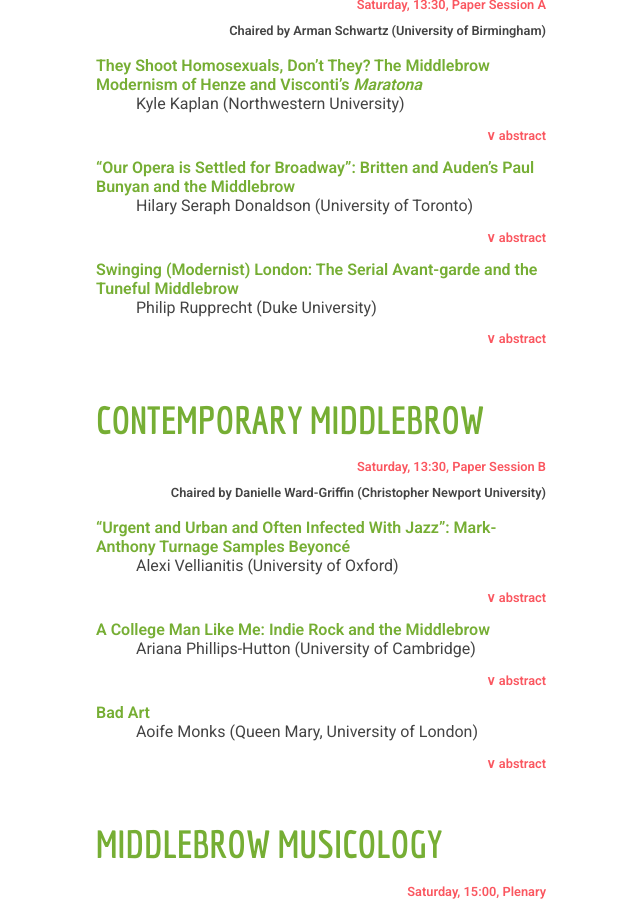
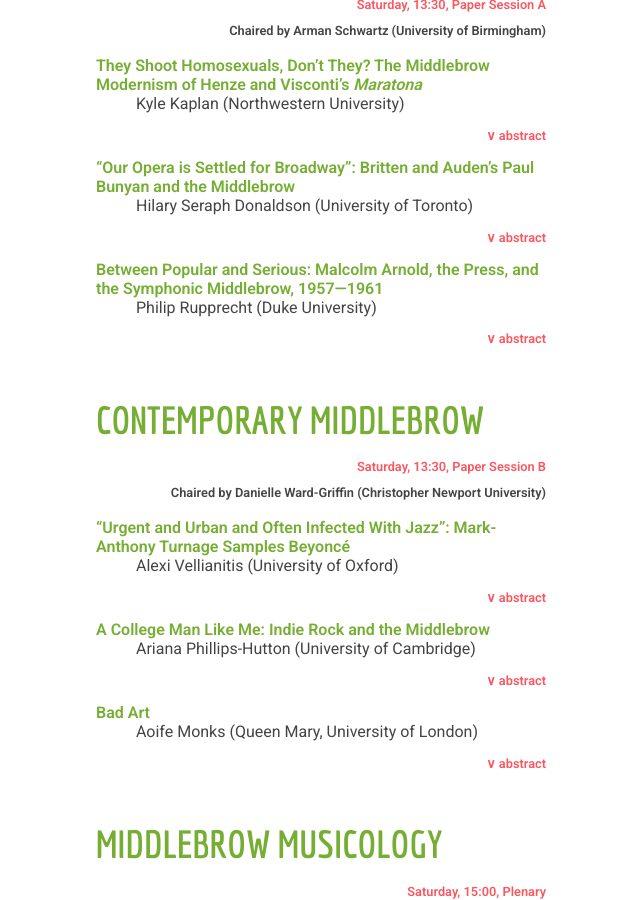
Before and after one commit to musicandthemiddlebrow/musicandthemiddlebrow.github.io, a Jekyll site: the page built from conference/program.html, in a window 1280 px wide and 900 px high, scrolled down 6548 px. Shown: the whole window, without its empty margins (169-809 px from the left). Built offline with Jekyll 4.4.1, drawn with Linux system fonts in a browser that asks for light colours; some of the changed lines change nothing that is shown.

Commit message:
Paper edit

```diff
--- a/conference/program.html
+++ b/conference/program.html
@@ -1055,25 +1055,23 @@
         new ways of expressing modernist ideas to a wide audience.</p>
 
   </dd>
-  <dt>Swinging (Modernist) London: The Serial Avant-garde and the Tuneful Middlebrow</dt>
+  <dt>Between Popular and Serious: Malcolm Arnold, the Press, and the Symphonic Middlebrow, 1957&mdash;1961</dt>
   <dd>Philip Rupprecht (Duke University)
     <p class="abstract-arrow"><a href="#">&or; abstract</a></p>
-    <div class="abstract"><p>Few narratives of 1960s&rsquo; music recognize much connection between the explosion of
-      pop-rock (from Beatlemania to psychedelia) on the one hand, and highbrow modernism on the other. Serialism and atonality,
-      we are often told, did not mix with dance rhythms or old-fashioned tunes. And yet: there is a large body of new art music
-      in the 1960s that bridges the supposed divide. There is a need to acknowledge a &ldquo;vernacular modernism&rdquo; (Hansen)
-      in music (as well as in cinema), a middlebrow in which high and low, the difficult and the accessible, the esoteric and
-      sentimental, may brush up against one another. This paper offers three case studies.</p>
-      <p>Press reception of Malcolm Arnold&rsquo;s Fourth Symphony (1960) typifies the caricatures of &ldquo;the new&rdquo;
-        bestowed by critics suspicious of a symphony laced with nostalgic music-hall tunes. In Malcolm Williamson&rsquo;s Third
-        Piano Concerto (1964), modernist rhythmic fracturing (in 11/16 bars e.g.) coexists with singable waltz tunes in an eclectic
-        and extrovert drama. Gordon Crosse, in <em>Changes</em> (1966), aimed to create music &ldquo;enjoyable&rdquo; for performers
-        and listeners. Fresh from educational works for BBC Schools TV, Crosse in his &ldquo;New Year Carol&rdquo; finale affirms
-        &ldquo;simple&rdquo; melodic shapes (bugle calls) while retaining an underlying intervallic rigor reflective of his earlier
-        serial practice.</p>
-        <p>In these and many other 1960s scores, the myth of a monolithic modernism is replaced by the reality of music
-          that is eclectic in style and cosmopolitan in tone. A rigid distinction between &ldquo;high and low forms&rdquo;, may,
-          as Hutcheon argues, be less true to twentieth-century art than a recognition of fluid stylistic cross-currents (2000: 40).</p>
+    <div class="abstract"><p>In a 1958 <em>Guide to Modern Music on Records</em>, Malcolm Arnold is listed &mdash; with
+      Peter Fricker, Iain Hamilton, Robert Simpson, and Anthony Milner &mdash; as among thirty-somethings with
+      &ldquo;the biggest achievement&rdquo;. Hugh Ottaway observes Arnold&rsquo;s &ldquo;gaiety and sense of fun … his
+      flair for orchestral display … his unaffected <em>brio</em>&rdquo;, and the &ldquo;intriguing blend of lyricism,
+      pathetic emotion and sheer uproariousness&rdquo; of his Second Symphony of 1953. &ldquo;Undoubtedly the most
+      &lsquo;significant&rsquo; thing about Arnold&rdquo;, Ottaway adds, &ldquo;is his freedom from a sense of
+      obligation to become a &lsquo;significant&rsquo; composer&rdquo;. Following this relatively upbeat assessment,
+      however, Arnold was to experience increasingly negative or overtly hostile critical reviews from the London press, despite
+      the rapturous response of audiences to his music. Skeptical of the symphony as a viable national genre and
+      increasingly attentive to a younger British avant-garde, the critics mostly ignored the elegiac side of Arnold&rsquo;s
+      scores, or were distracted by their boldness of gesture. This paper examines the shift in Arnold&rsquo;s fortunes
+      attending the premieres of his Third, Fourth, and Fifth Symphonies between 1957 and 1961, with particular attention
+      to the canons of taste exposed within a chorus of published comment.
+</p>
 
   </dd>
 </dl>
```
